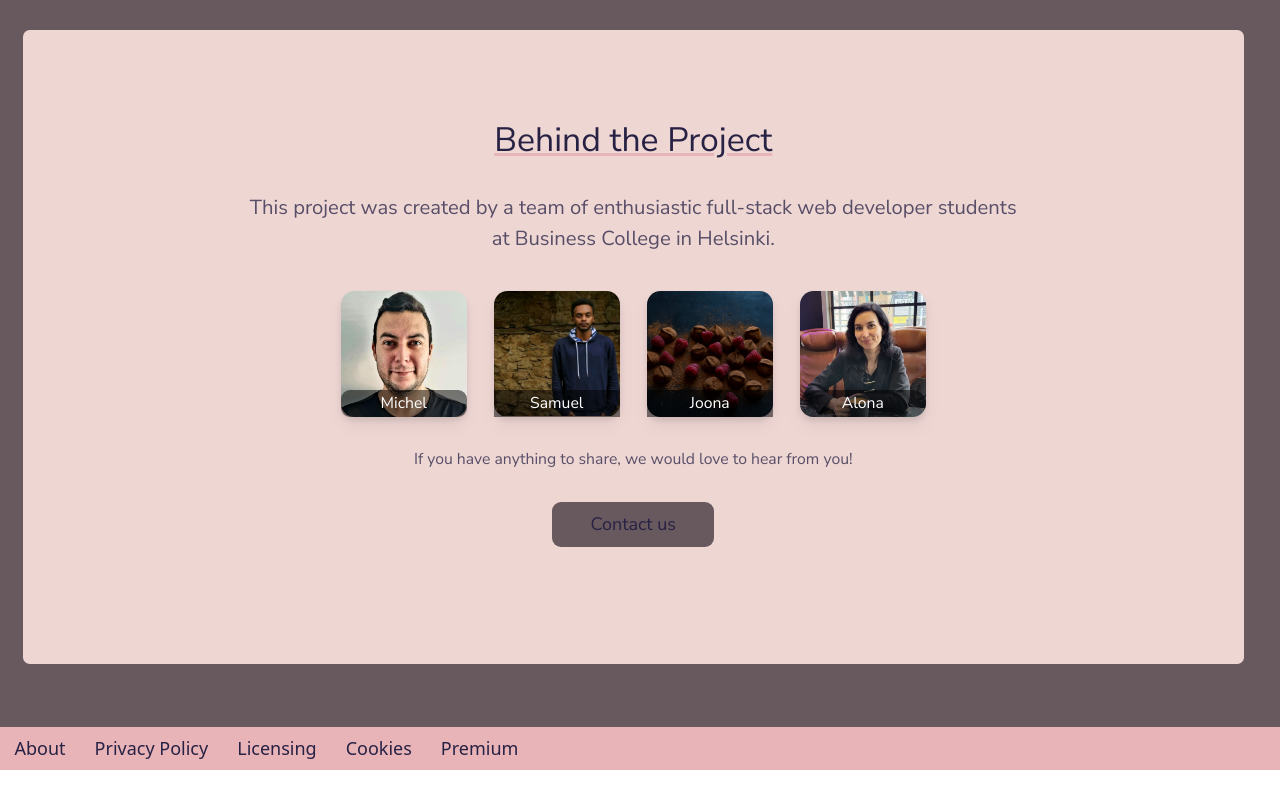
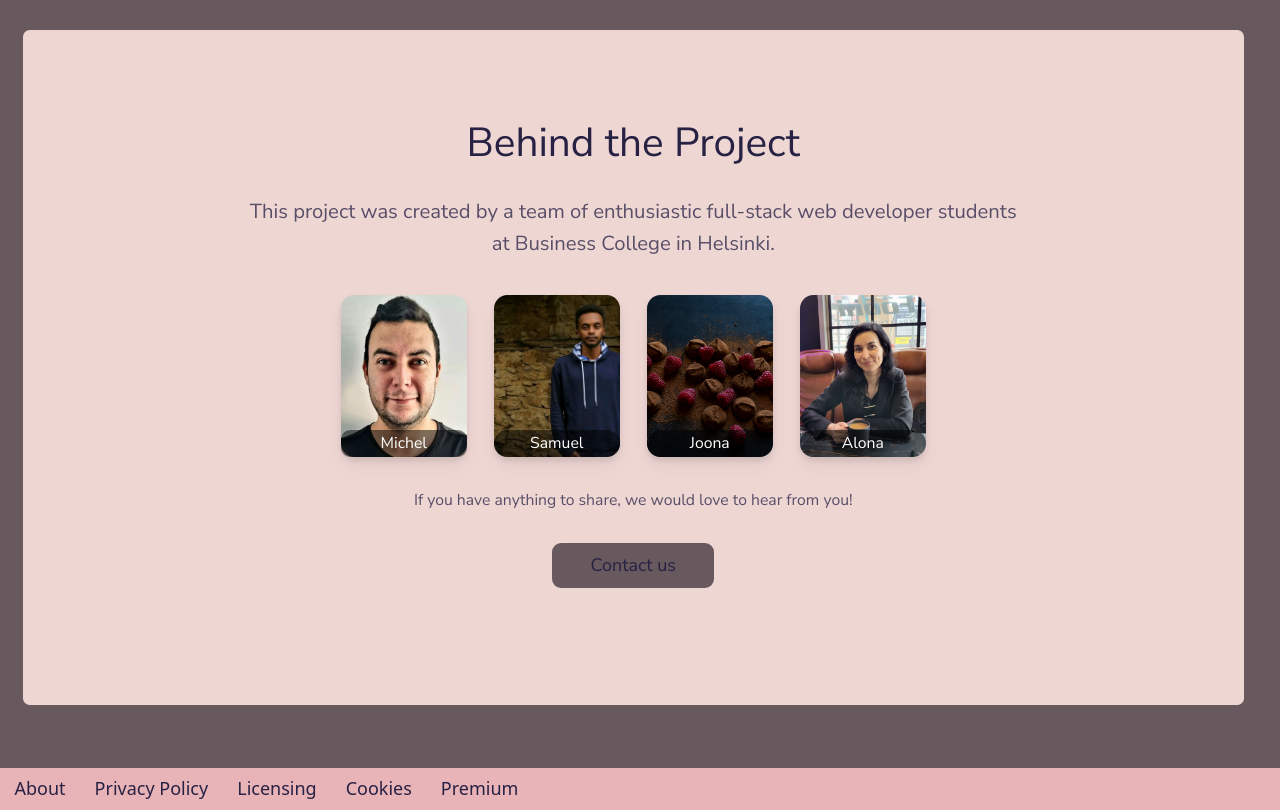
Before and after one commit to JoonAro/calendarMaker, a React (Vite) app: page / in a window 1280 px wide. Shown: the part 1940-2750 px from the top of the page. Before the commit the page ends 2710 px from the top, so only its background shows below. Built offline with nearby package versions, Linux system fonts and the light colour scheme; no server answers.

Commit message:
Fix about, link copy button, dashboard

```diff
--- a/src/routes/CalendarPreview.jsx
+++ b/src/routes/CalendarPreview.jsx
@@ -76,7 +76,7 @@ const CalendarPreview = () => {
                                 className={`w-36 border border-transparent ${linkGenerated ? 'bg-accentColor-light' : 'bg-accentColor-light'} p-2 rounded-lg hover:bg-accentColor-light text-fontDark hover:text-white cursor-pointer`}
                                 disabled={linkGenerated}
                             >
-                                {linkGenerated ? "Copy link below" : "Generate Shareable Link"}
+                                {linkGenerated ? "Copy link ⇨" : "Generate Shareable Link"}
                             </button>
                             {linkGenerated && (
                                 <>
--- a/src/routes/Dashboard.jsx
+++ b/src/routes/Dashboard.jsx
@@ -15,12 +15,8 @@ import { auth } from '../auth/firebase';
 
 const Dashboard = () => {
     const [amount, setAmount] = useState(null);
-    const [difference, setDifference] = useState(null);
     const [amountMessage, setAmountMessage] = useState(null);
-    const [differenceMessage, setDifferenceMessage] = useState(null);
     const [amountCalendars, setAmountCalendars] = useState(null);
-    const [differenceCalendars, setDifferenceCalendars] = useState(null);
-    const [user] = useAuthState(auth);
 
 
     useEffect(()=>{
@@ -31,124 +27,23 @@ const Dashboard = () => {
 )
 
 const fetchData = async () =>{
-    // const today = new Date();
-    // const lastMonth = new Date(new Date().setMonth(today.getMonth() - 1));
-    // const prevMonth = new Date(new Date().setMonth(today.getMonth() - 2));
-    // console.log(lastMonth)
-
     const lastMonthQuery = query(collection(db,"users"))
-    // , where("timeStamp", "<=", today), where("timeStamp", ">", lastMonth));
-
-    // const prevMonthQuery = query(collection(db,"users"), where("timeStamp", "<=", lastMonth), where("timeStamp", ">", prevMonth));
-
     const lastMonthData = await getDocs(lastMonthQuery);
-    // const prevMonthData = await getDocs(prevMonthQuery);
-
     setAmount(lastMonthData.docs.length);
-
-//     if(prevMonthData.docs.length !== 0){
-//         setDifference(
-//             ((lastMonthData.docs.length - prevMonthData.docs.length) / prevMonthData.docs.length) * 100);
-//     }
-//    else {
-//     setDifference(100);
-//    }
  }
 
 const fetchMessageData = async() =>{
-    // const today = new Date();
-    // const lastMonth = new Date(new Date().setMonth(today.getMonth() - 1));
-    // const prevMonth = new Date(new Date().setMonth(today.getMonth() - 2));
     const lastMonthQueryMessage = query(collection(db,"contactForm"));
-
-    // const prevMonthQueryMessage = query(collection(db,"contactForm"), where("timeStamp", "<=", lastMonth), where("timeStamp", ">", prevMonth));
-
     const lastMonthDataMessage = await getDocs(lastMonthQueryMessage);
-    // const prevMonthDataMessage = await getDocs(prevMonthQueryMessage);
-
     setAmountMessage(lastMonthDataMessage.docs.length);
 }
-
-
-
-// const fetchCalendarsData = async () => {
-//     try {
-//       const usersCollectionRef = collection(db, 'users');
-//       const querySnapshot = await getDocs(usersCollectionRef);
-
-
-//       querySnapshot.forEach(async (userDoc) => {
-//         const calendarCollectionRef = collection(userDoc.ref, 'calendar');
-//         const calendarsQuerySnapshot = await getDocs(calendarCollectionRef);
-//         totalCalendars += calendarsQuerySnapshot.size;
-//       });
-
-//       setAmountCalendars(totalCalendars.docs.length);
-
-//     } catch (error) {
-//       console.error('Error fetching calendars:', error);
-//     }
-//   };
-
-// const fetchCalendarsData = async () => {
-//     try {
-//       const usersCollectionRef = query(collection(db, "users", "calendar"));
-//       const querySnapshot = await getDocs(usersCollectionRef);
-//       console.log(querySnapshot)
-//       const calendarData = querySnapshot.docs.map((doc)=>({
-//         id: doc.id,
-//         ...doc.data()
-//       }
-
-//       ))
-
-//       setAmountCalendars(calendarData.length);
-//     } catch (error) {
-//       console.error('Error fetching calendars:', error);
-//     }
-//   };
 
 const fetchCalendarsData = async () => {
     const lastMonthQueryShareable = query(collection(db,"shareable"));
     const lastMonthDataShareable = await getDocs(lastMonthQueryShareable);
         setAmountCalendars(lastMonthDataShareable.docs.length);
-   console.log("Shareable", lastMonthDataShareable.docs.length)
 };
 
-
-
-// const fetchCalendarsData = async() =>{
-
-
-//     const usersQuerySnapshot = await getDocs(collection(db, 'users'));
-
-//     let totalCalendars = 0;
-
-//     // Iterate through each user document
-//     usersQuerySnapshot.forEach(userDoc => {
-//         // Get the 'calendars' subcollection of the current user document
-//         const calendarsQuerySnapshot = getDocs(collection(userDoc.ref, 'calendars'));
-
-//         // Increment the total number of calendars by the number of documents in the 'calendars' subcollection
-//         totalCalendars += calendarsQuerySnapshot.size;
-//     });
-
-    // const lastMonthQueryCalendars = query(collection(db,`users/calendar`), where("timeStamp", "<=", today), where("timeStamp", ">", lastMonth));
-
-    // const prevMonthQueryCalendars = query(collection(db,`users/calendar`), where("timeStamp", "<=", lastMonth), where("timeStamp", ">", prevMonth));
-
-    // const lastMonthDataMessages = await getDocs(lastMonthQueryCalendars);
-    // const prevMonthDataMessages = await getDocs(prevMonthQueryCalendars);
-
-    // setAmountCalendars(totalCalendars);
-
-//     if(prevMonthDataMessages.docs.length !== 0){
-//         setDifference(
-//             ((lastMonthDataMessages.docs.length - prevMonthDataMessages.docs.length) / prevMonthDataMessages.docs.length) * 100);
-//     }
-//    else {
-//     setDifferenceCalendars(100);
-//    }
 
 
   return (
@@ -208,8 +103,6 @@ const fetchCalendarsData = async () => {
         </div>
 
         </div>
-
-
   )
 }
 
--- a/src/routes/Home.jsx
+++ b/src/routes/Home.jsx
@@ -33,7 +33,7 @@ const Home = () => {
         <div className={`${smallBackground} py-11 mt-5 mr-0 ml-0 border relative`} style={{ width: "100%" }}>
 
           <div className='flex flex-col justify-center items-center text-3xl mb-4 text-fontDark-light'>
-            <h2 className="text-4xl mb-11 text-fontDark-light">Customize your calendar</h2>
+            <h2 className="text-lg md:text-4xl mb-11 text-fontDark-light">Customize your calendar</h2>
           </div>
 
           <div className='flex justify-between mb-9'>
@@ -104,28 +104,28 @@ const Home = () => {
 
         <div className={`${smallBackground} flex flex-col justify-center items-center mt-20 w-full py-20 rounded-md mb-4`}>
           <div className='flex flex-col justify-center items-center'>
-            <h1 className={`${fontDark} text-sm md:text-2xl lg:text-3xl underline decoration-accentColor-light`}>Behind the Project</h1>
-            <p className={`${fontDark} text-sm md:text-lg lg:text-lg opacity-75 mt-7`}>This project was created by a team of enthusiastic full-stack web developer students </p>
-            <p className={`${fontDark} text-sm md:text-lg lg:text-lg opacity-75`}>at Business College in Helsinki.</p>
+            <h1 className={`${fontDark} text-lg md:text-4xl`}>Behind the Project</h1>
+            <p className={`${fontDark} text-xs md:text-lg lg:text-lg opacity-75 mt-7`}>This project was created by a team of enthusiastic full-stack web developer students </p>
+            <p className={`${fontDark} text-xs md:text-lg lg:text-lg opacity-75`}>at Business College in Helsinki.</p>
 
-            <div className="grid grid-cols-4 gap-4 mt-8">
-            <div className="relative">
-    <img className='h-28 w-28 object-contain rounded-xl drop-shadow-lg hover:-translate-y-0.5 hover:scale-125' src={photo1} alt="Michel" />
+            <div className="grid grid-cols-4 gap-x-3 md:gap-x-6 mt-8">
+            <div className="relative ">
+    <img className='h-36 w-28 object-cover rounded-xl drop-shadow-lg hover:-translate-y-0.5 hover:scale-125' src={photo1} alt="Michel" />
     <p className="absolute bottom-0 left-0 right-0 text-sm text-center bg-black bg-opacity-50 text-white py-0.5 rounded-lg">Michel</p>
 </div>
 
-<div className="relative">
-    <img className='h-28 w-28 object-contain rounded-xl drop-shadow-lg hover:-translate-y-0.5 hover:scale-125' src={photo2} alt="Samuel" />
-    <p className="absolute bottom-0 left-0 right-0 text-sm text-center bg-black bg-opacity-50 text-white py-0.5">Samuel</p>
+<div className="relative ">
+    <img className='h-36 w-28 object-cover rounded-xl drop-shadow-lg hover:-translate-y-0.5 hover:scale-125' src={photo2} alt="Samuel" />
+    <p className="absolute bottom-0 left-0 right-0 text-sm text-center bg-black bg-opacity-50 text-white py-0.5 rounded-xl">Samuel</p>
+    </div>
+
+    <div className="relative ">
+    <img className='h-36 w-28 object-cover rounded-xl drop-shadow-lg hover:-translate-y-0.5 hover:scale-125' src={photo3} alt="Joona" />
+    <p className="absolute bottom-0 left-0 right-0 text-sm text-center bg-black bg-opacity-50 text-white py-0.5 rounded-xl">Joona</p>
     </div>
 
     <div className="relative">
-    <img className='h-28 w-28 object-cover rounded-xl drop-shadow-lg hover:-translate-y-0.5 hover:scale-125' src={photo3} alt="Joona" />
-    <p className="absolute bottom-0 left-0 right-0 text-sm text-center bg-black bg-opacity-50 text-white py-0.5">Joona</p>
-    </div>
-
-    <div className="relative">
-    <img className='h-28 w-28 object-cover rounded-xl drop-shadow-lg hover:-translate-y-0.5 hover:scale-125' src={photo4} alt="Alona" />
+    <img className='h-36 w-28 object-cover rounded-xl drop-shadow-lg hover:-translate-y-0.5 hover:scale-125' src={photo4} alt="Alona" />
     <p className="absolute bottom-0 left-0 right-0 text-sm text-center bg-black bg-opacity-50 text-white py-0.5 rounded-xl">Alona</p>
     </div>
             </div>
```
